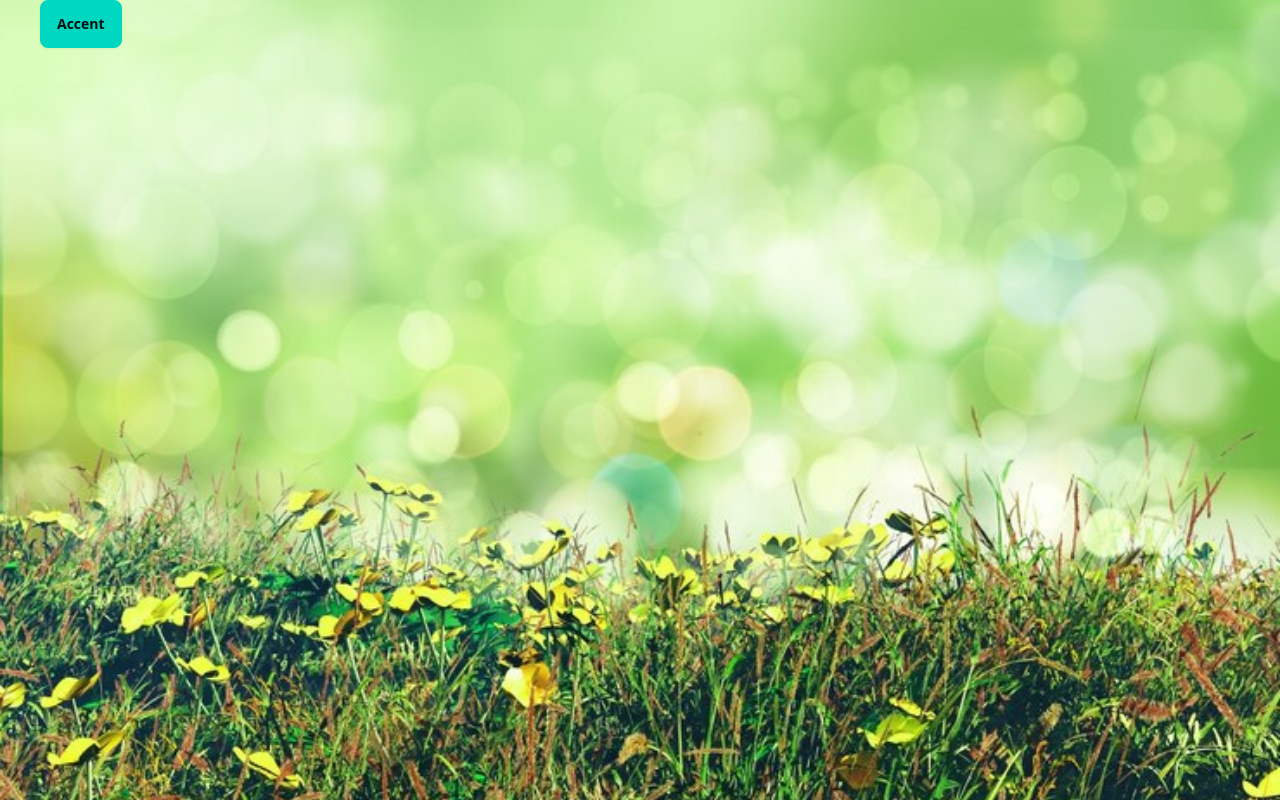
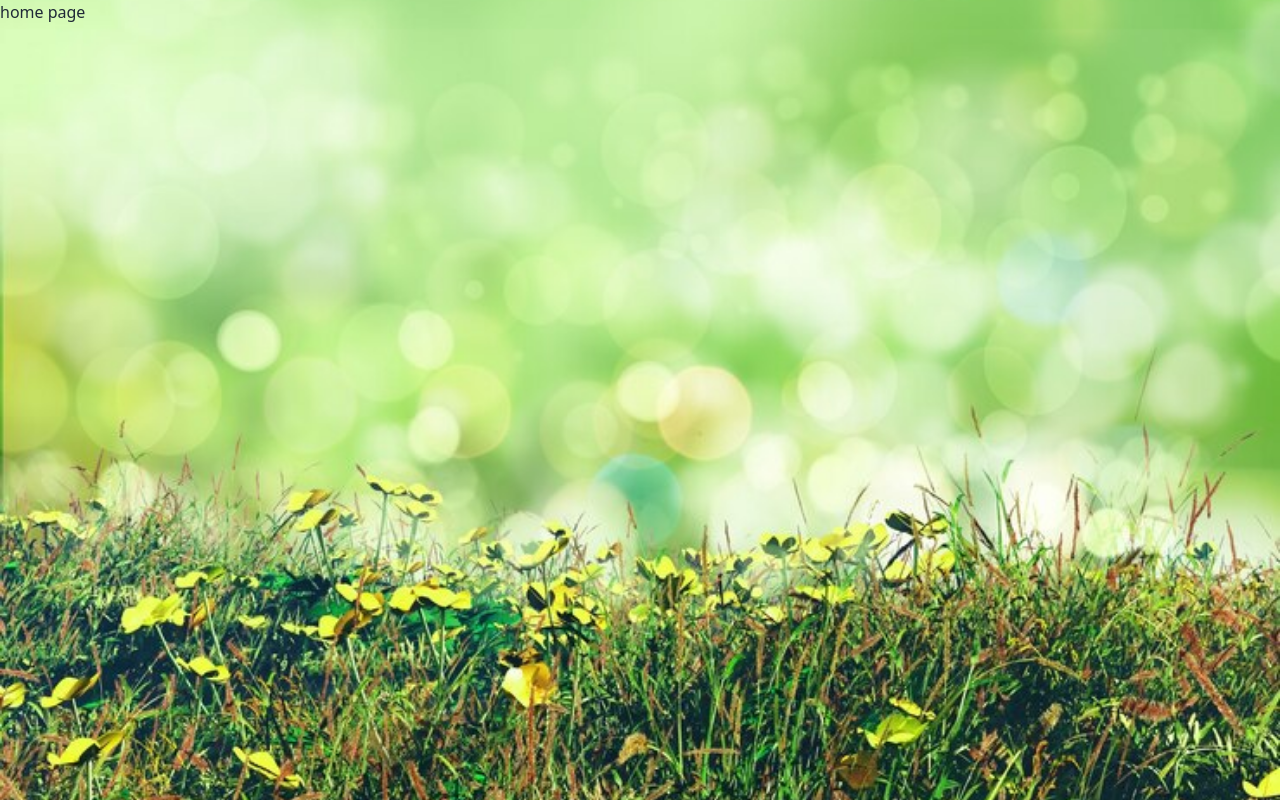
Before and after one commit to NazmulHasan68/Chat-App, a React (Vite) app in the folder frontend/: page / in a window 1280 px wide. Built offline with nearby package versions, Linux system fonts and the light colour scheme.

Commit message:
setup react router dom

```diff
--- a/frontend/package.json
+++ b/frontend/package.json
@@ -11,7 +11,8 @@
   },
   "dependencies": {
     "react": "^18.3.1",
-    "react-dom": "^18.3.1"
+    "react-dom": "^18.3.1",
+    "react-router-dom": "^7.0.1"
   },
   "devDependencies": {
     "@eslint/js": "^9.15.0",
--- a/frontend/src/App.jsx
+++ b/frontend/src/App.jsx
@@ -1,8 +1,29 @@
 import React from "react"
-import Signup from "./components/Signup"
+import { createBrowserRouter, RouterProvider } from "react-router-dom"
+import Signup from '../src/components/Signup'
+import HomePage from "./components/HomePage"
+import Login from "./components/Login"
+
+
+const router = createBrowserRouter([
+  {
+    path:'/',
+    element:<HomePage/>
+  },
+  {
+    path:'/register',
+    element:<Signup/>
+  },
+  {
+    path : '/login',
+    element : <Login/>
+  }
+])
 
 export default function App() {
   return (
-    <Signup/>
+    <div className="App">
+      <RouterProvider router={router}/>
+    </div>
   )
 }
--- /dev/null
+++ b/frontend/src/components/HomePage.jsx
@@ -0,0 +1,9 @@
+import React from 'react'
+
+export default function HomePage() {
+  return (
+    <div>
+      home page
+    </div>
+  )
+}
--- /dev/null
+++ b/frontend/src/components/Login.jsx
@@ -0,0 +1,9 @@
+import React from 'react'
+
+export default function Login() {
+  return (
+    <div className=''>
+      login
+    </div>
+  )
+}
```
